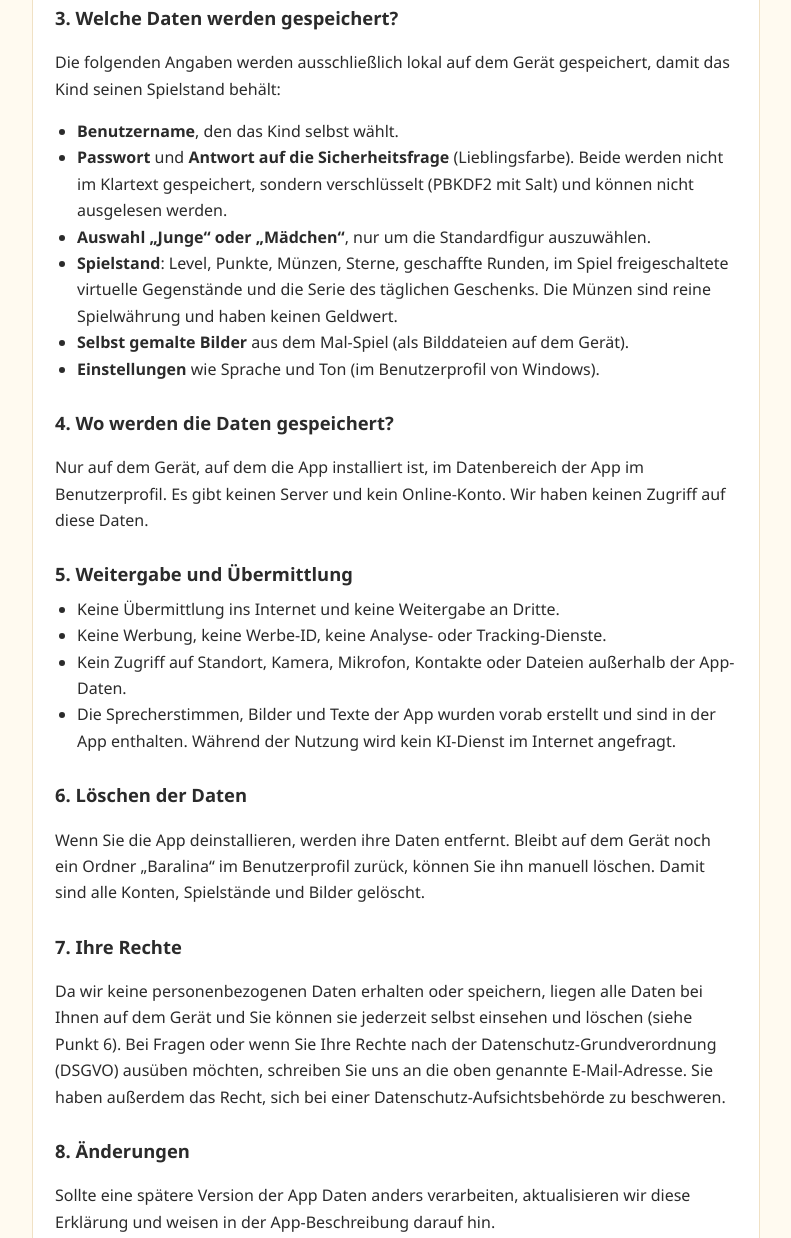
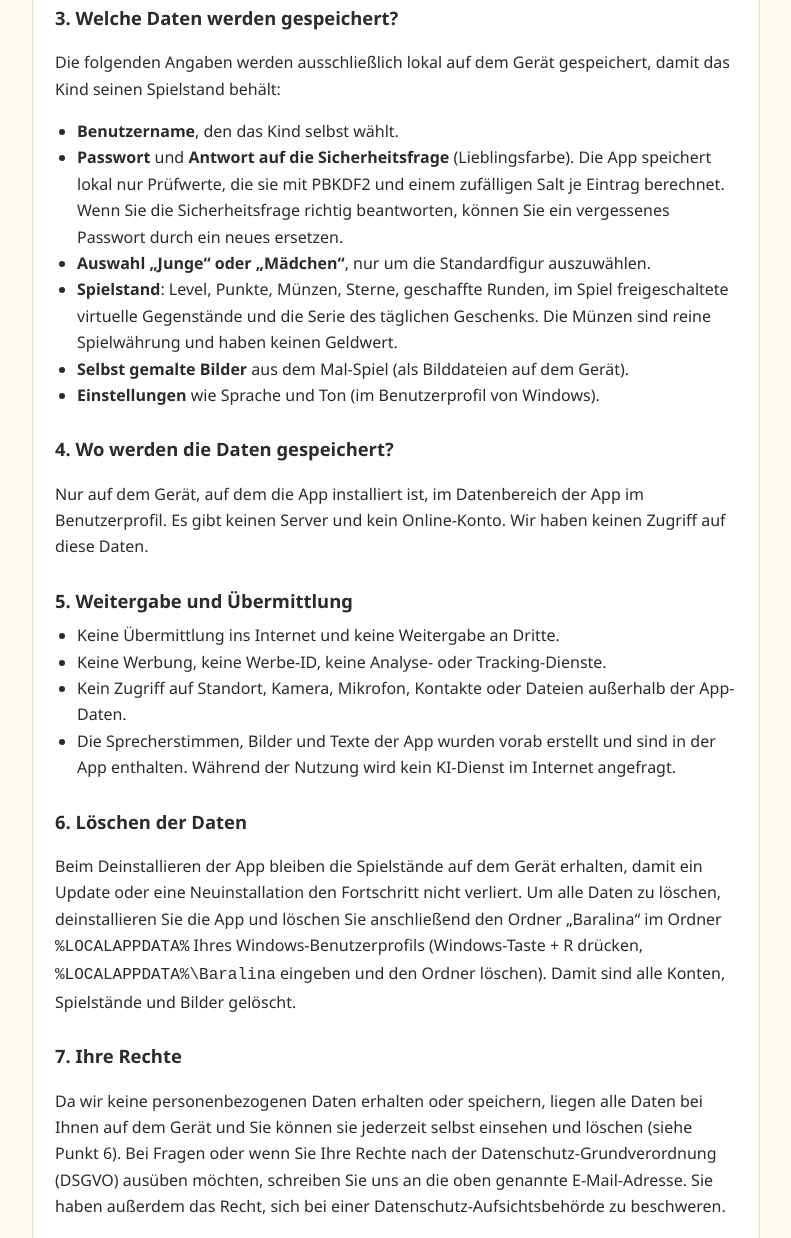
Before and after one commit to Himaabed/baralina-privacy, a plain HTML site: page index.html in a window 1280 px wide. Shown: the part 723-1961 px from the top of the page, without its empty margins (244-1035 px from the left). Drawn offline with Linux system fonts and the light colour scheme.

Commit message:
Fix data deletion section: data stays after uninstall
Co-Authored-By: Claude Sonnet 5.5 <noreply@anthropic.com>

```diff
--- a/index.html
+++ b/index.html
@@ -55,7 +55,7 @@
   <p>Die folgenden Angaben werden ausschließlich lokal auf dem Gerät gespeichert, damit das Kind seinen Spielstand behält:</p>
   <ul>
     <li><strong>Benutzername</strong>, den das Kind selbst wählt.</li>
-    <li><strong>Passwort</strong> und <strong>Antwort auf die Sicherheitsfrage</strong> (Lieblingsfarbe). Beide werden nicht im Klartext gespeichert, sondern verschlüsselt (PBKDF2 mit Salt) und können nicht ausgelesen werden.</li>
+    <li><strong>Passwort</strong> und <strong>Antwort auf die Sicherheitsfrage</strong> (Lieblingsfarbe). Die App speichert lokal nur Prüfwerte, die sie mit PBKDF2 und einem zufälligen Salt je Eintrag berechnet. Wenn Sie die Sicherheitsfrage richtig beantworten, können Sie ein vergessenes Passwort durch ein neues ersetzen.</li>
     <li><strong>Auswahl „Junge“ oder „Mädchen“</strong>, nur um die Standardfigur auszuwählen.</li>
     <li><strong>Spielstand</strong>: Level, Punkte, Münzen, Sterne, geschaffte Runden, im Spiel freigeschaltete virtuelle Gegenstände und die Serie des täglichen Geschenks. Die Münzen sind reine Spielwährung und haben keinen Geldwert.</li>
     <li><strong>Selbst gemalte Bilder</strong> aus dem Mal-Spiel (als Bilddateien auf dem Gerät).</li>
@@ -75,8 +75,9 @@
   </ul>
 
   <h2>6. Löschen der Daten</h2>
-  <p>Wenn Sie die App deinstallieren, werden ihre Daten entfernt. Bleibt auf dem Gerät noch ein Ordner „Baralina“ im Benutzerprofil zurück, können Sie ihn manuell löschen.
-  Damit sind alle Konten, Spielstände und Bilder gelöscht.</p>
+  <p>Beim Deinstallieren der App bleiben die Spielstände auf dem Gerät erhalten, damit ein Update oder eine Neuinstallation den Fortschritt nicht verliert.
+  Um alle Daten zu löschen, deinstallieren Sie die App und löschen Sie anschließend den Ordner „Baralina“ im Ordner <code>%LOCALAPPDATA%</code> Ihres Windows-Benutzerprofils
+  (Windows-Taste + R drücken, <code>%LOCALAPPDATA%\Baralina</code> eingeben und den Ordner löschen). Damit sind alle Konten, Spielstände und Bilder gelöscht.</p>
 
   <h2>7. Ihre Rechte</h2>
   <p>Da wir keine personenbezogenen Daten erhalten oder speichern, liegen alle Daten bei Ihnen auf dem Gerät und Sie können sie jederzeit selbst einsehen und löschen (siehe Punkt 6).
@@ -110,7 +111,7 @@
   <p>تُحفظ المعلومات التالية على الجهاز فقط، كي يحتفظ الطفل بتقدّمه:</p>
   <ul>
     <li><strong>اسم المستخدم</strong> الذي يختاره الطفل بنفسه.</li>
-    <li><strong>كلمة المرور</strong> و<strong>إجابة سؤال الأمان</strong> (اللون المفضل). لا تُحفظ نصًّا صريحًا، بل مشفّرة (PBKDF2 مع ملح عشوائي)، ولا يمكن قراءتها.</li>
+    <li><strong>كلمة المرور</strong> و<strong>إجابة سؤال الأمان</strong> (اللون المفضل). يحفظ التطبيق على الجهاز القيم المشتقة للتحقق منهما، باستخدام خوارزمية PBKDF2 وقيمة عشوائية (ملح) خاصة بكل منهما. إذا أجبت عن سؤال الأمان إجابة صحيحة، يمكنك تعيين كلمة مرور جديدة.</li>
     <li><strong>اختيار «ولد» أو «بنت»</strong>، وذلك فقط لاختيار الشخصية الافتراضية.</li>
     <li><strong>تقدّم اللعب</strong>: المستوى والنقاط والعملات والنجوم والجولات المنجزة والأغراض الافتراضية المفتوحة داخل اللعبة وسلسلة الهدية اليومية. العملات مجرد عملة داخل اللعبة وليس لها قيمة مالية.</li>
     <li><strong>الرسومات التي يلوّنها الطفل</strong> في لعبة التلوين (ملفات صور على الجهاز).</li>
@@ -129,8 +130,9 @@
   </ul>
 
   <h2>6. حذف البيانات</h2>
-  <p>عند إزالة التطبيق من الجهاز تُحذف بياناته. وإن بقي مجلد «Baralina» في ملف المستخدم فيمكنك حذفه يدويًا.
-  بذلك تُحذف جميع الحسابات والتقدّم والرسومات.</p>
+  <p>عند إزالة التطبيق من الجهاز يبقى تقدّم اللعب على الجهاز كي لا يضيع عند التحديث أو إعادة التثبيت.
+  ولحذف كل البيانات: أزل التطبيق، ثم احذف المجلد «Baralina» الموجود داخل المجلد <bdi dir="ltr"><code>%LOCALAPPDATA%</code></bdi> في ملف المستخدم في ويندوز
+  (اضغط زر ويندوز + R، واكتب <bdi dir="ltr"><code>%LOCALAPPDATA%\Baralina</code></bdi>، ثم احذف المجلد). بذلك تُحذف جميع الحسابات والتقدّم والرسومات.</p>
 
   <h2>7. حقوقك</h2>
   <p>بما أننا لا نستلم ولا نحفظ أي بيانات شخصية، فجميع البيانات عندك على الجهاز، ويمكنك الاطلاع عليها وحذفها بنفسك في أي وقت (انظر البند 6).
```
